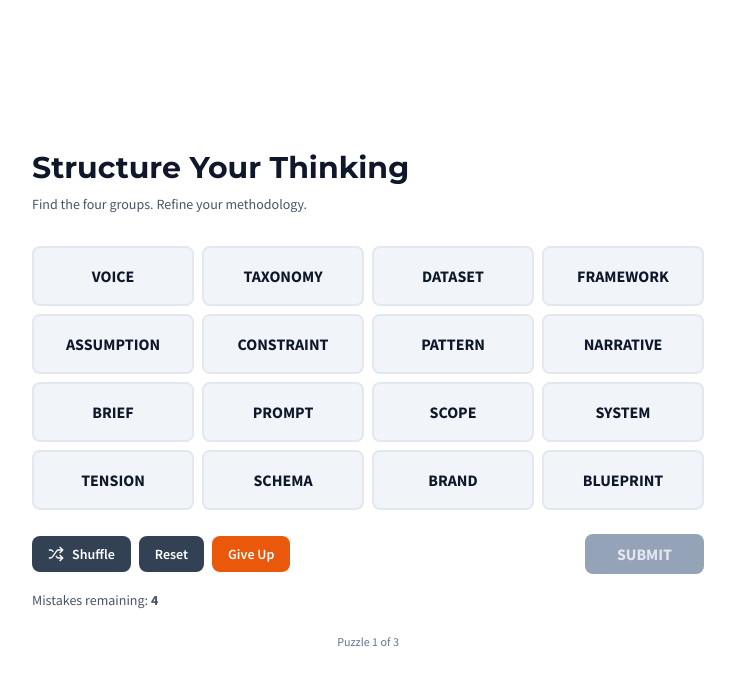
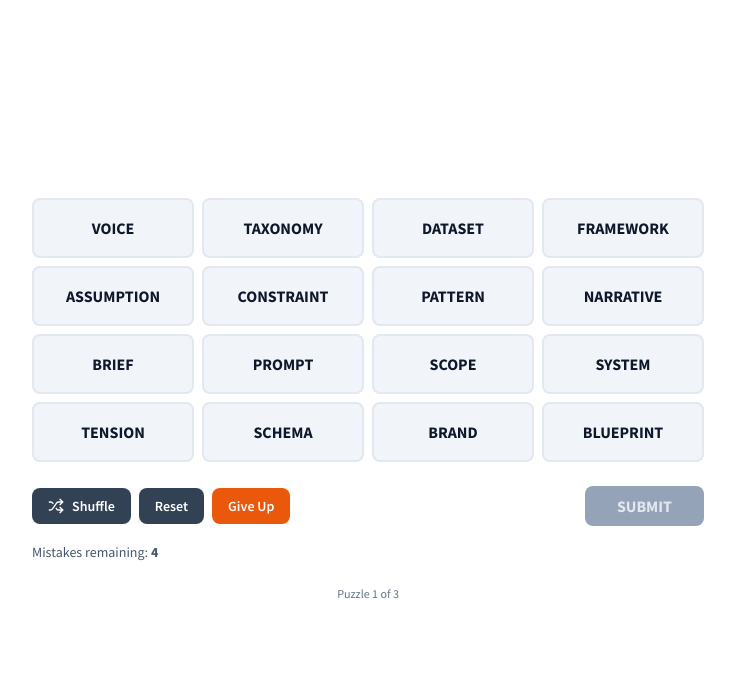
Before and after one commit to creativeAlgebra/connections-game, a React (Create React App) app: page / in a window 1280 px wide. Shown: the top 686 px of the page, without its empty margins (272-1007 px from the left). Built offline with nearby package versions, Linux system fonts and the light colour scheme.

Commit message:
Remove header from App component
Removed header section from App component.

```diff
--- a/src/App.jsx
+++ b/src/App.jsx
@@ -220,10 +220,6 @@ const ConnectionsGame = () => {
     <div className="min-h-screen bg-white p-4 md:p-6 flex items-center justify-center" style={{ fontFamily: '"Source Sans Pro", sans-serif' }}>
       <div className="w-full max-w-2xl">
         {/* Header */}
-        <div className="mb-6 md:mb-8">
-          <h1 className="text-2xl md:text-3xl font-semibold text-slate-900 mb-2" style={{ fontFamily: 'Montserrat, sans-serif', fontWeight: 600 }}>Structure Your Thinking</h1>
-          <p className="text-slate-600 text-xs md:text-sm">Find the four groups. Refine your methodology.</p>
-        </div>
 
         {/* Game Grid */}
         <div className="mb-6">
```
